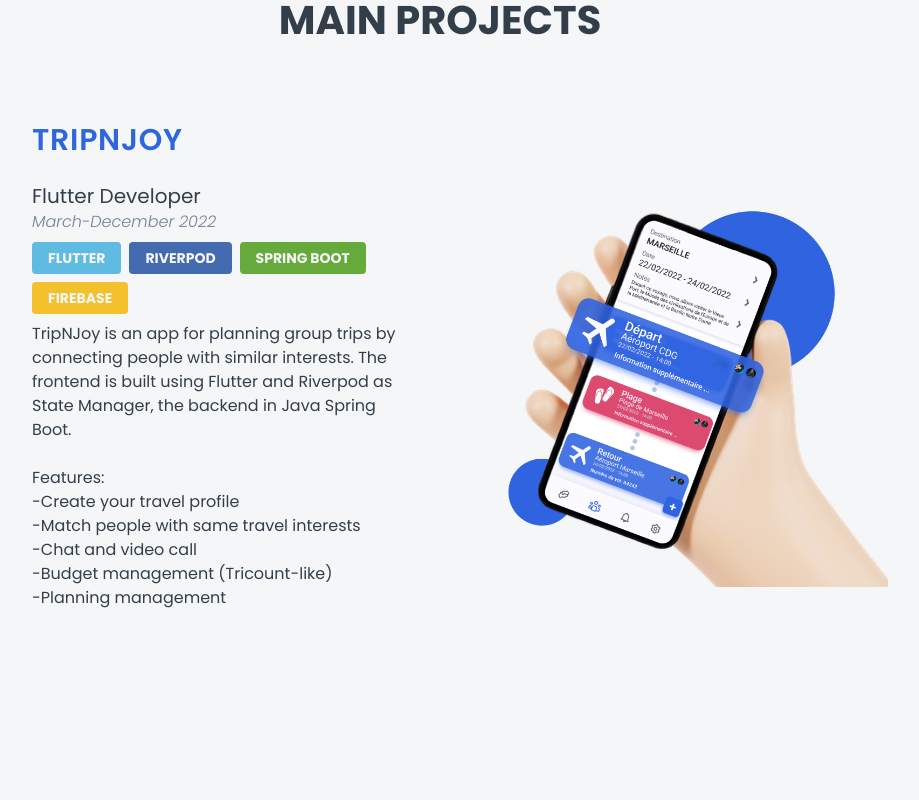
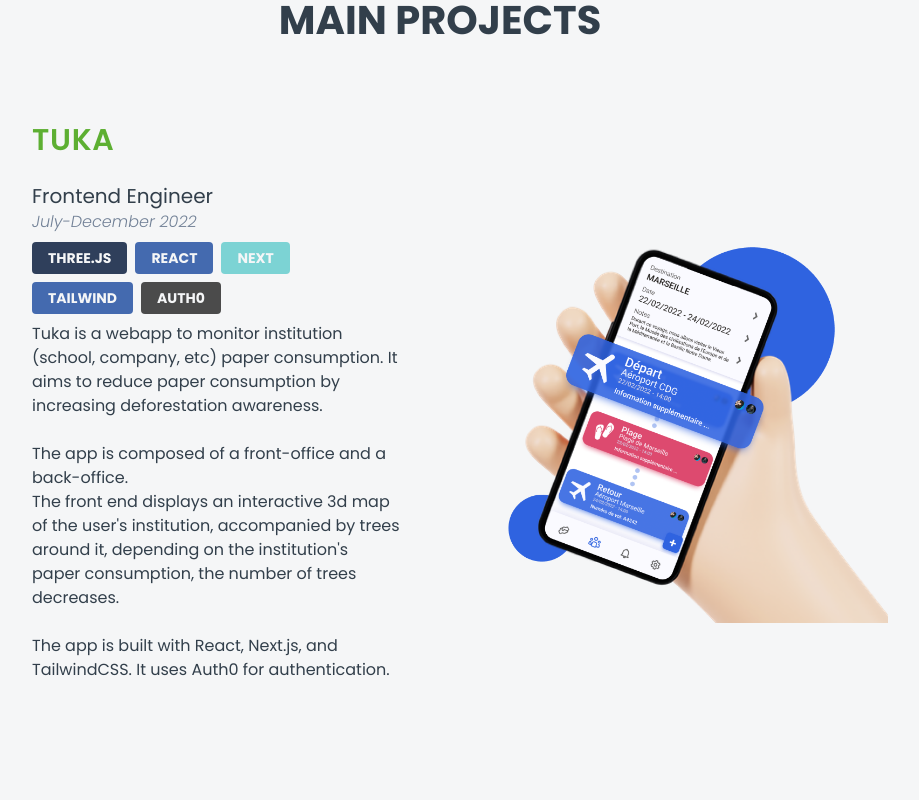
Before and after one commit to TonyHg/PortfolioV2, a Next.js app: page / in a window 1280 px wide. Shown: the part 1600-2400 px from the top of the page, without its empty margins (200-1119 px from the left). Built offline with nearby package versions, Linux system fonts and the light colour scheme.

Commit message:
wip: add tuka project todo: add tuka img

```diff
--- a/common/colors.ts
+++ b/common/colors.ts
@@ -12,6 +12,7 @@ export const Color = {
   pink: '#CE498A',
   lightGreen: '#74c588',
   green: '#3DDC84',
+  darkGreen: '#5DAF32',
   turquoise: '#00B397',
   red: '#eb4034;',
   darkRed: '#b92E34',
--- a/common/projects.ts
+++ b/common/projects.ts
@@ -37,6 +37,22 @@ import simonImg from '../public/img/SimonDrive.png'
 import { technologies } from './technologies'
 
 export const mainProjects: Project[] = [
+  {
+    title: 'Tuka',
+    role: 'Frontend Engineer',
+    date: 'July-December 2022',
+    description:
+      "Tuka is a webapp to monitor institution (school, company, etc) paper consumption. It aims to reduce paper consumption by increasing deforestation awareness.\n\nThe app is composed of a front-office and a back-office.\nThe front end displays an interactive 3d map of the user's institution, accompanied by trees around it, depending on the institution's paper consumption, the number of trees decreases.\n\nThe app is built with React, Next.js, and TailwindCSS. It uses Auth0 for authentication.",
+    technologies: [
+      technologies.ThreeJs,
+      technologies.React,
+      technologies.Next,
+      technologies.Tailwind,
+      technologies.Auth0,
+    ],
+    image: tripnjoyImg,
+    color: Color.darkGreen,
+  },
   {
     title: 'TripNJoy',
     role: 'Flutter Developer',
--- a/common/technologies.ts
+++ b/common/technologies.ts
@@ -59,4 +59,5 @@ export const technologies = {
   Svelte: { title: 'Svelte', color: '#FF3E00' },
   SvelteKit: { title: 'SvelteKit', color: '#FF3E00' },
   A11Y: { title: 'A11Y', color: '#3f60e9' },
+  Auth0: { title: 'Auth0', color: '#4b4b4b' },
 }
```
